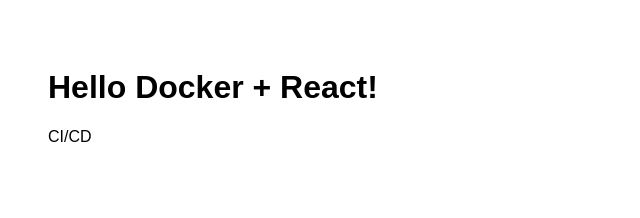
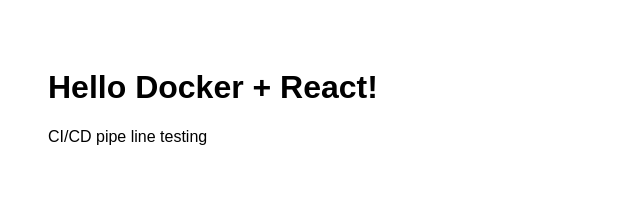
Before and after one commit to AnkushSaini0001/ci-cd-demo, a React (Vite) app: page / in a window 1280 px wide. Shown: the top 218 px of the page, without its empty margins (0-640 px from the left). Built offline with nearby package versions, Linux system fonts and the light colour scheme; the HTML template or start-up script is replaced by a standard one.

Commit message:
changes ready to deploy

```diff
--- a/src/App.jsx
+++ b/src/App.jsx
@@ -4,7 +4,7 @@
   return (
     <div style={{ fontFamily: "Arial", padding: "40px" }}>
       <h1>Hello Docker + React!</h1>
-      <p>CI/CD</p>
+      <p>CI/CD pipe line testing</p>
     </div>
   );
 }
```
